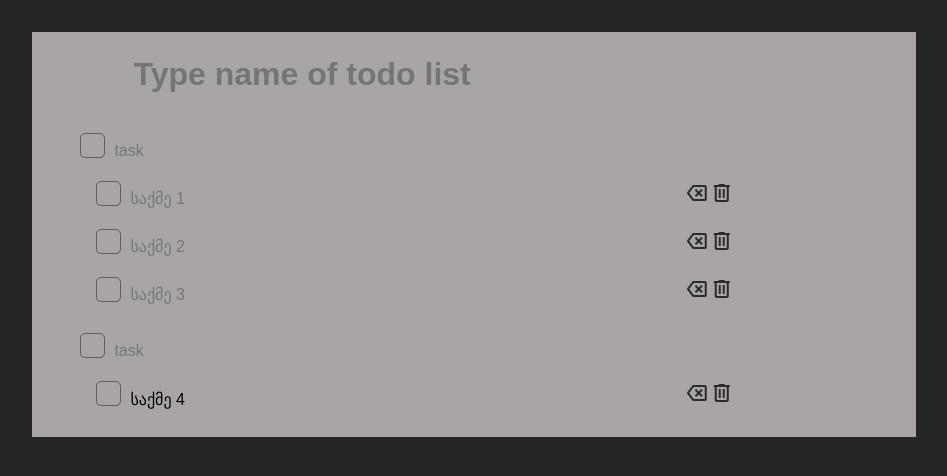
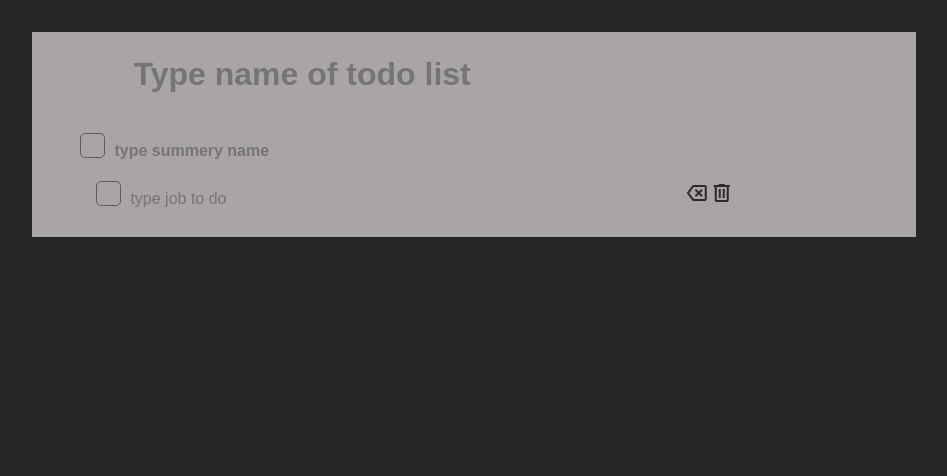
Before and after one commit to BeqaGvelesiani/ToDoList, a plain HTML site: page index.html in a window 1280 px wide. Shown: the whole page, without its empty margins (166-1113 px from the left). Drawn offline with nearby package versions, Linux system fonts and the light colour scheme.

Commit message:
sssasasa

```diff
--- a/index copy.js
+++ b/index copy.js
@@ -2,8 +2,7 @@ const main = document.getElementById("main");
 
 let main_information = {
   name_of_list: "Type name of todo list",
-  task1: ["კვება", ["საქმე 1"], ["საქმე 2"], ["საქმე 3"]],
-  task2: ["ტასკის სახელი", ["საქმე 4"]],
+  task1: ["", [""]],
 };
 
 render();
@@ -11,32 +10,29 @@ render();
 //-----------------functions--------------------------//
 
 function render() {
-
   main.innerHTML = `
       <input class="bordered" type="text" placeholder="${main_information.name_of_list}" id="ListName"/>
     `;
 
-  for (var i = 1; i < Object.keys(main_information).length; i++) {
+  for (let i = 1; i < Object.keys(main_information).length; i++) {
     main.innerHTML += `
       <div class="task" id="t${i}">
         <div class="task_name bordered" id="task${i}">
           <button class="checkbox" id="task${i}check"></button>
-          <input class="job" id="task${i}text" type="text" placeholder="task" />
+          <input class="job" id="task${i}text" type="text" placeholder="type summery name" value="${
+      main_information[`task${i}`][0]
+    }" />
         </div>
       </div>
       `;
-    document.getElementById(`task${i}text`).value = "hey";
 
-    for (var D = 1; D < main_information[`task${i}`].length; D++) {
-
-      console.log(`ID = ${i}_${D}`);
-      let text = main_information[`task${i}`][D]
-      console.log(text)
+    for (let D = 1; D < main_information[`task${i}`].length; D++) {
+      let text = main_information[`task${i}`][D];
 
       document.getElementById(`t${i}`).innerHTML += `
         <div class="sub_task bordered" id="subtask${i}_${D}">
           <button class="checkbox" id="subtask${i}_${D}check"></button>
-            <input class="job" id="subtask${i}_${D}text" type="text" placeholder="${text}" />
+            <input class="job" id="subtask${i}_${D}text" type="text" placeholder="type job to do" value="${text}"/>
             <button class="action" id="subtask${i}_${D}clear">
               <span class="material-symbols-outlined icon">backspace</span>
             </button>
@@ -45,53 +41,61 @@ function render() {
           </button>
         </div>
         `;
-
-
-      let job = document.getElementById(`subtask${i}_${D}text`);
-      console.log(job);
-      //job.style.border = `${D}px green solid`
-      job.value = text
     }
   }
 
-  //hit_enter(subTaskCounter);
   //check_If_Done_task(taskCounter);
   //check_If_Done(subTaskCounter);
   //naming_task(taskCounter);
   //naming_SubTask(subTaskCounter);
 }
 
-function hit_enter(a) {
-  document
-    .getElementById(`subtask${a}text`)
-    .addEventListener("keyup", function (e) {
-      e.key === "Enter" ? addSubTask() : console.log(e.key);
-    });
-}
-
-function addSubTask() {
-  // <div class="sub_task bordered" id="subtask${subTaskCounter}">
-  //         <button class="checkbox" id="subtask${subTaskCounter}check"></button>
-  //         <input class="job" id="subtask${subTaskCounter}text" type="text" placeholder="job to do" />
-  //         <button class="action" id="subtask${subTaskCounter}clear">
-  //           <span class="material-symbols-outlined icon">backspace</span>
-  //         </button>
-  //         <button class="action" id="subtask${subTaskCounter}delete">
-  //           <span class="material-symbols-outlined icon">delete</span>
-  //         </button>
-  // </div>
-
-  console.log("add sub task");
-}
-
+naming_list();
+hit_enter();
+// |
+// |
+// |
+// |
+// |
 function naming_list() {
   const ListName = document.getElementById("ListName");
   ListName.addEventListener("keyup", () => {
     main_information.name_of_list = ListName.value;
-    console.log(`name: ${main_information.name_of_list}`);
+    console.log(`name changed: ${main_information.name_of_list}`);
   });
 }
+// |
+// |
+// |
+// |
+function hit_enter() {
+  for (let i = 1; i < Object.keys(main_information).length; i++) {
+    document
+      .getElementById(`task${i}text`)
+      .addEventListener("keyup", function (e) {
+        e.key === "Enter" ? console.log("task Enter") : console.log(e.key);
+      });
 
+    for (let D = 1; D < main_information[`task${i}`].length; D++) {
+      document
+        .getElementById(`subtask${i}_${D}text`)
+        .addEventListener("keyup", function (e) {
+          e.key === "Enter" ? addSubTask() : console.log(e.key);
+        });
+    }
+  }
+}
+// |
+// |
+// |
+// |
+function addSubTask() {
+  console.log("add sub task");
+}
+// |
+// |
+// |
+// |
 function naming_task(a) {
   const task = document.getElementById(`task${a}text`);
   task.addEventListener("keyup", () => {
--- a/styles.css
+++ b/styles.css
@@ -103,6 +103,11 @@ body {
   padding: 8px;
   font-size: 1rem;
   /* text-decoration: line-through; */
+  font-weight: 500;
+}
+
+.task_name input {
+  font-weight: 600;
 }
 
 .sub_task input:focus,
```
